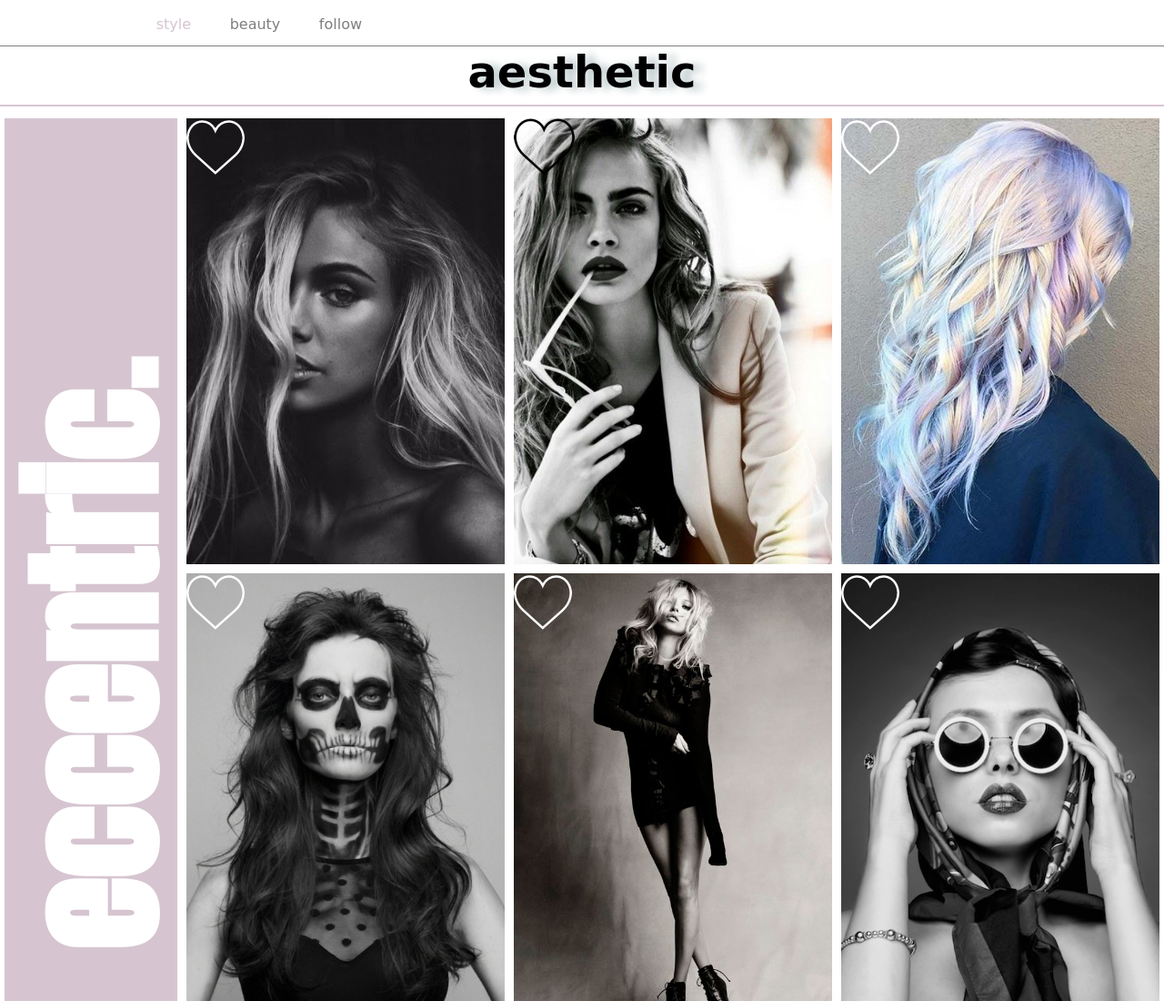
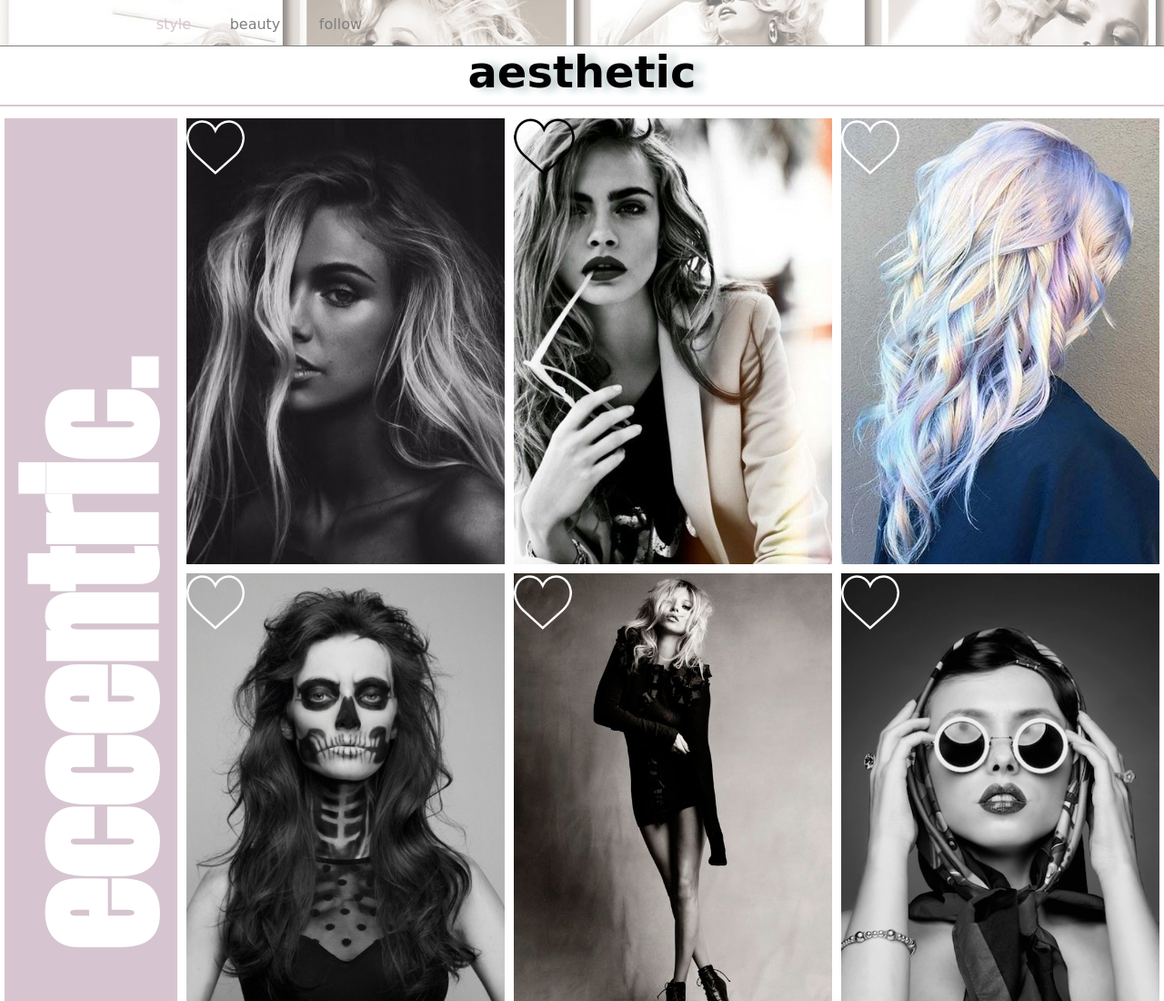
Before and after one commit to megankaluza/fashion-blog, a plain HTML site: page index.html in a window 1280 px wide. Shown: the top 1100 px of the page at 91% size. Drawn offline with Linux system fonts and the light colour scheme; a web font is replaced by a local one.

Commit message:
add photo to navbar

```diff
--- a/css/styles.scss
+++ b/css/styles.scss
@@ -165,6 +165,9 @@ span {
 // Flex Navigation
 header {
   @extend %navigation;
+  background-image: url('../img/pin-up.jpg');
+  background-repeat: no-repeat;
+  background-size: cover;
 }
 
 .flex-container {
```
Also changed, not shown: css/styles.css, img/pin-up.jpg (added), 1 other file.
